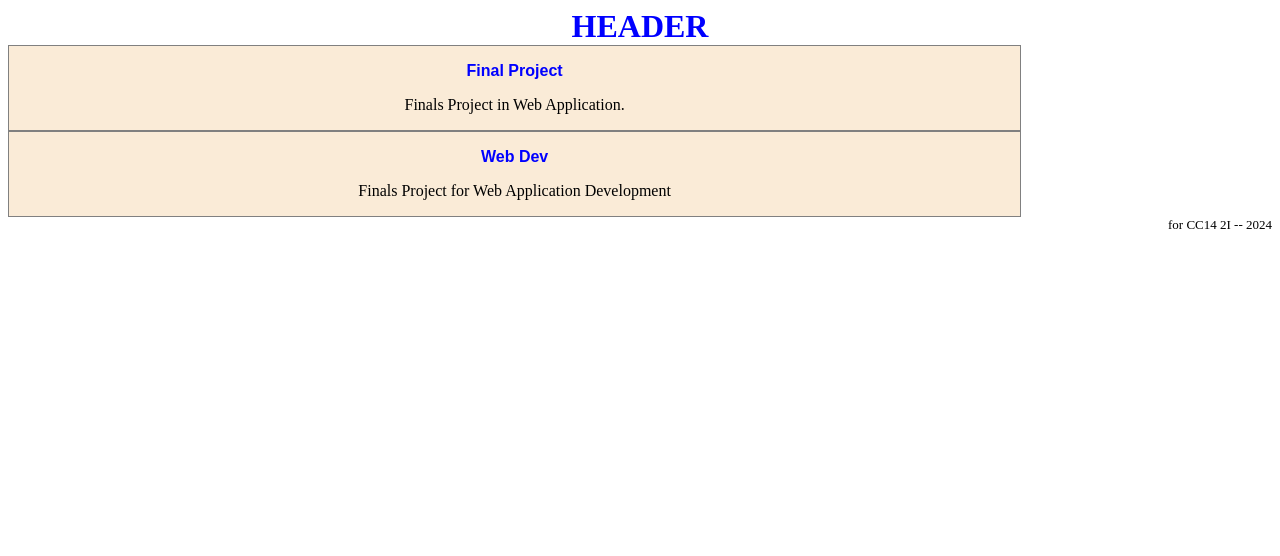
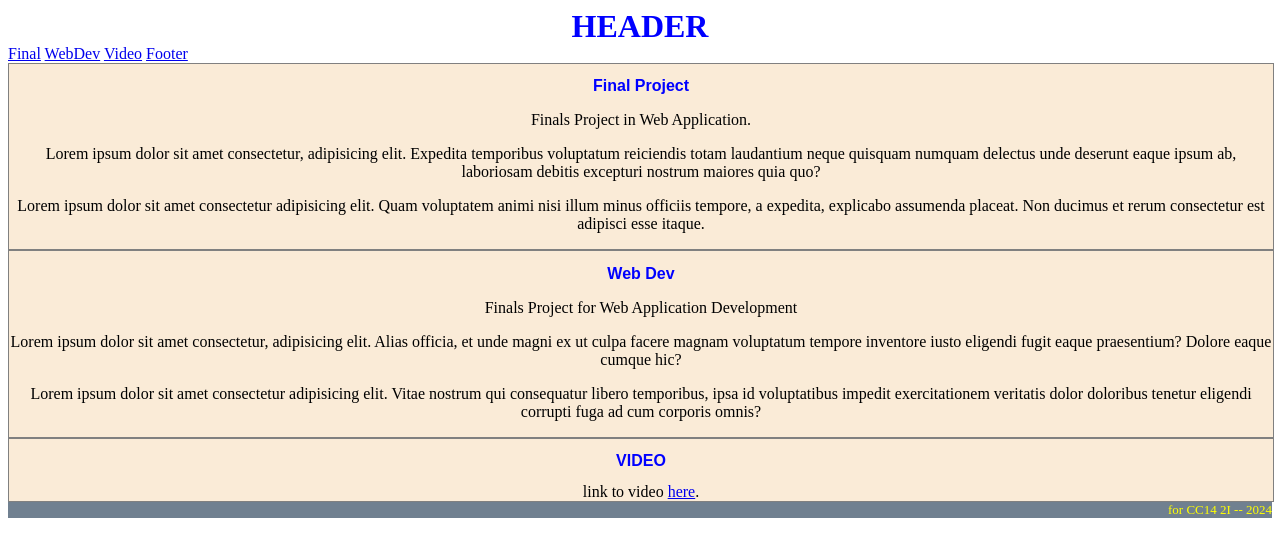
Before and after one commit to ChrisPaoloSab-it/225707464-WebDevFinalExam, a plain HTML site: page index.html in a window 1280 px wide. Drawn offline with Linux system fonts and the light colour scheme.

Commit message:
yunglinkngvideopart2

```diff
--- a/css/styles.css
+++ b/css/styles.css
@@ -15,10 +15,11 @@ p {
 
 div .box {
     display: flex;
-    flex-wrap: nowrap;
+    flex-wrap: wrap;
     justify-content: space-between;
-    flex-direction: column;
-
+    align-items: end;
+    font-size: large;
+    gap: 20px;
 }
 
 section{
@@ -26,17 +27,23 @@ section{
 }
 
 .sec {
-    flex-wrap: nowrap;
+    flex-wrap: wrap;
     border: solid 1px;
     border-color: gray;
     text-align: center;
-    width: 80%;
+    width: 100%;
+    height: 100% ;
     gap: 15px;
     justify-content: space-evenly;
 }
 
 footer {
     font-size: small;
-    background-color: rgb (20,30,40);
+    background-color: slategrey;
+    text-align: end;
+    color: yellow;
+}
+
+a {
     text-align: end;
 }
--- a/index.html
+++ b/index.html
@@ -12,18 +12,39 @@
     <header>HEADER</header>
 
     <nav class="box">
-        <section class="sec">
+        <a href="#s1">Final</a>
+        <a href="#s2">WebDev</a>
+        <a href="#s3">Video</a>
+        <a href="#end">Footer</a>
+    </nav>
+    <section id="s1" class="sec">
         <h1>Final Project</h1>
         <p>Finals Project in Web Application.</p>
+        <p>Lorem ipsum dolor sit amet consectetur, adipisicing elit. Expedita temporibus voluptatum reiciendis totam
+            laudantium neque quisquam numquam delectus unde deserunt eaque ipsum ab, laboriosam debitis excepturi
+            nostrum maiores quia quo?</p>
+        <p>Lorem ipsum dolor sit amet consectetur adipisicing elit. Quam voluptatem animi nisi illum minus officiis
+            tempore, a expedita, explicabo assumenda placeat. Non ducimus et rerum consectetur est adipisci esse itaque.
+        </p>
     </section>
 
-        <section class="sec">
+    <section id="s2" class="sec">
         <h1>Web Dev</h1>
         <p>Finals Project for Web Application Development</p>
+        <p>Lorem ipsum dolor sit amet consectetur, adipisicing elit. Alias officia, et unde magni ex ut culpa facere
+            magnam voluptatum tempore inventore iusto eligendi fugit eaque praesentium? Dolore eaque cumque hic?</p>
+        <p>Lorem ipsum dolor sit amet consectetur adipisicing elit. Vitae nostrum qui consequatur libero temporibus,
+            ipsa id voluptatibus impedit exercitationem veritatis dolor doloribus tenetur eligendi corrupti fuga ad cum
+            corporis omnis?</p>
     </section>
 
-        <footer>for CC14 2I -- 2024</footer>
-    </nav>
+    <section id="s3" class="sec">
+        <h1>VIDEO</h1>
+        link to video <a href="https://youtu.be/atsApH4tt_A">here</a>.
+    </section>
+
+    <footer id="end">for CC14 2I -- 2024</footer>
+
 </body>
 
 </html>
```
Lines whose indentation alone changed are shown as unchanged.
